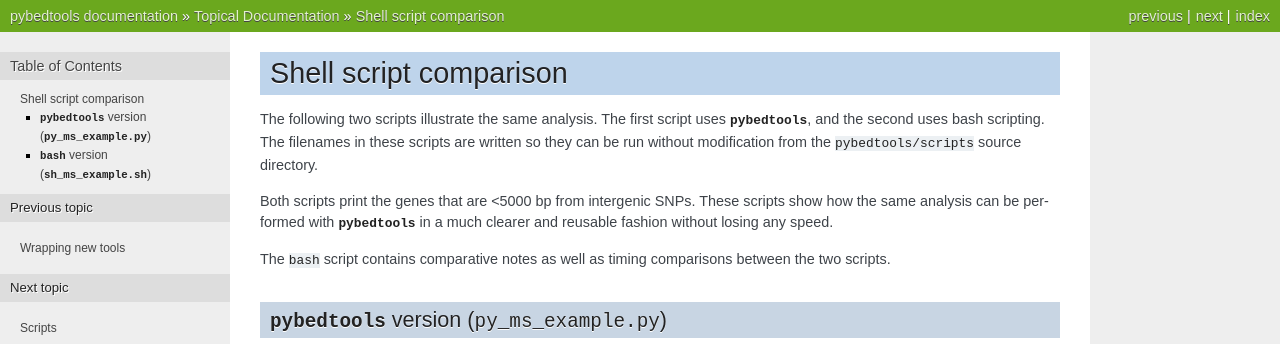
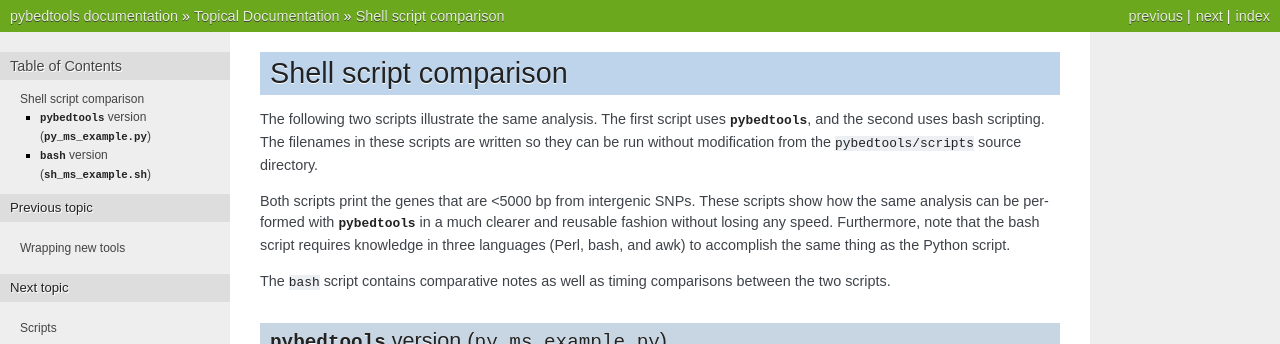
Before and after one commit to daler/pybedtools, a Sphinx documentation site: the page built from docs/source/sh-comparison.rst, in a window 1280 px wide, cut to the strip 0-344 px from the top of the page. Built offline with Sphinx 7.4.7, drawn with Linux system fonts in a browser that asks for light colours; the version number could not be read and is left out; comment, search, counter and statistics services are not loaded.

Commit message:
additional docs on shell script comparison

```diff
--- a/docs/source/sh-comparison.rst
+++ b/docs/source/sh-comparison.rst
@@ -11,7 +11,9 @@ scripts are written so they can be run without modification from the
 
 Both scripts print the genes that are <5000 bp from intergenic SNPs.  These
 scripts show how the same analysis can be performed with :mod:`pybedtools` in
-a much clearer and reusable fashion without losing any speed.
+a much clearer and reusable fashion without losing any speed. Furthermore, note
+that the bash script requires knowledge in three languages (Perl, bash, and
+awk) to accomplish the same thing as the Python script.
 
 The `bash` script contains comparative notes as well as timing comparisons
 between the two scripts.
```
